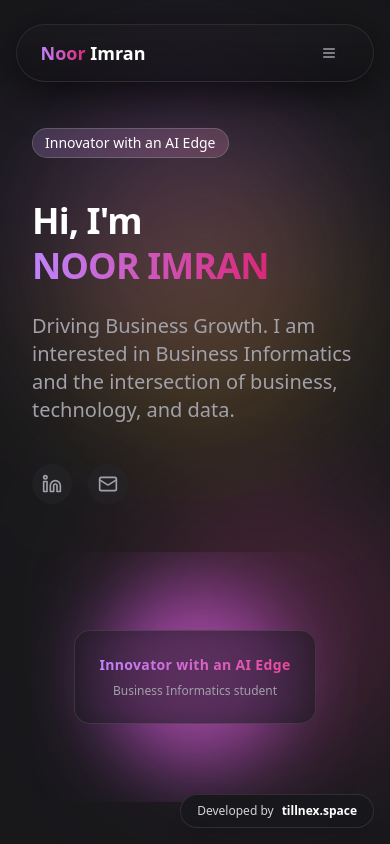
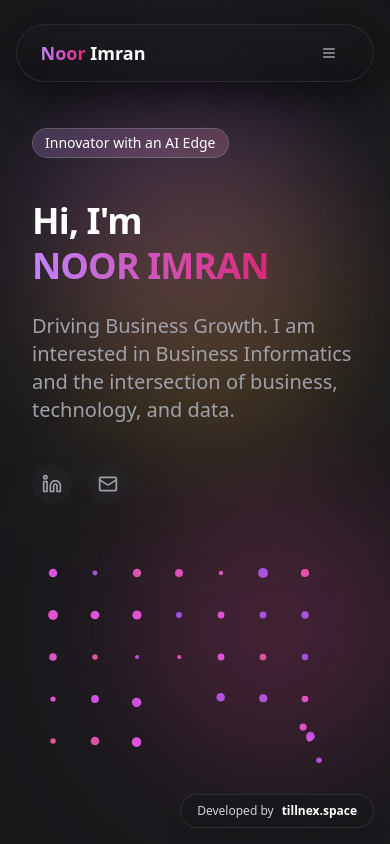
Before and after one commit to ranaahsana16-gif/portfoilio, a Next.js app: page / in a window 390 px wide. Shown: the top 844 px of the page. Built offline with nearby package versions, Linux system fonts and the light colour scheme.

Commit message:
fix: restore canvas particles on mobile with auto-drift animation and pointer-events-none to prevent touch-scroll conflicts

```diff
--- a/components/creative-hero.tsx
+++ b/components/creative-hero.tsx
@@ -9,8 +9,6 @@ export function CreativeHero() {
   const isMobile = useMobile()
 
   useEffect(() => {
-    if (isMobile) return
-
     const canvas = canvasRef.current
     if (!canvas) return
 
@@ -40,12 +38,15 @@ export function CreativeHero() {
     let targetY = 0
 
     const handleMouseMove = (e: MouseEvent) => {
+      if (isMobile) return
       const rect = canvas.getBoundingClientRect()
       targetX = e.clientX - rect.left
       targetY = e.clientY - rect.top
     }
 
-    window.addEventListener("mousemove", handleMouseMove)
+    if (!isMobile) {
+      window.addEventListener("mousemove", handleMouseMove)
+    }
 
     // Particle class
     class Particle {
@@ -63,7 +64,7 @@ export function CreativeHero() {
         this.y = y
         this.baseX = x
         this.baseY = y
-        this.size = Math.random() * 5 + 2
+        this.size = Math.random() * (isMobile ? 3 : 5) + 2
         this.density = Math.random() * 30 + 1
         this.distance = 0
 
@@ -73,7 +74,7 @@ export function CreativeHero() {
       }
 
       update() {
-        // Calculate distance between mouse and particle
+        // Calculate distance between mouse/attractor and particle
         const dx = mouseX - this.x
         const dy = mouseY - this.y
         this.distance = Math.sqrt(dx * dx + dy * dy)
@@ -81,7 +82,7 @@ export function CreativeHero() {
         const forceDirectionX = dx / this.distance
         const forceDirectionY = dy / this.distance
 
-        const maxDistance = 100
+        const maxDistance = isMobile ? 80 : 100
         const force = (maxDistance - this.distance) / maxDistance
 
         if (this.distance < maxDistance) {
@@ -113,7 +114,7 @@ export function CreativeHero() {
 
     // Create particle grid
     const particlesArray: Particle[] = []
-    const gridSize = 30
+    const gridSize = isMobile ? 42 : 30 // Larger grid size on mobile = fewer particles = buttery smooth performance
 
     function init() {
       particlesArray.length = 0
@@ -136,8 +137,18 @@ export function CreativeHero() {
     init()
 
     // Animation loop
-    const animate = () => {
+    let animationFrameId: number
+    const animate = (time: number) => {
       ctx.clearRect(0, 0, canvas.width, canvas.height)
+
+      // Auto-drift the attractor if on mobile or if no mouse movement has occurred
+      if (isMobile || (targetX === 0 && targetY === 0)) {
+        const radius = Math.min(canvas.width, canvas.height) / (2.5 * devicePixelRatio)
+        const centerX = (canvas.width / 2) / devicePixelRatio
+        const centerY = (canvas.height / 2) / devicePixelRatio
+        targetX = centerX + Math.cos(time * 0.0008) * radius
+        targetY = centerY + Math.sin(time * 0.0012) * radius
+      }
 
       // Smooth mouse following
       mouseX += (targetX - mouseX) * 0.1
@@ -148,15 +159,15 @@ export function CreativeHero() {
         particlesArray[i].update()
         particlesArray[i].draw()
 
-        // Draw connections
+        // Draw connections between close particles
         for (let j = i; j < particlesArray.length; j++) {
           const dx = particlesArray[i].x - particlesArray[j].x
           const dy = particlesArray[i].y - particlesArray[j].y
           const distance = Math.sqrt(dx * dx + dy * dy)
 
-          if (distance < 30) {
+          if (distance < (isMobile ? 40 : 30)) {
             ctx.beginPath()
-            ctx.strokeStyle = `rgba(180, 120, 255, ${0.2 - distance / 150})`
+            ctx.strokeStyle = `rgba(180, 120, 255, ${0.15 - distance / 150})`
             ctx.lineWidth = 0.5
             ctx.moveTo(particlesArray[i].x, particlesArray[i].y)
             ctx.lineTo(particlesArray[j].x, particlesArray[j].y)
@@ -165,10 +176,10 @@ export function CreativeHero() {
         }
       }
 
-      requestAnimationFrame(animate)
+      animationFrameId = requestAnimationFrame(animate)
     }
 
-    animate()
+    animate(0)
 
     // Handle window resize
     window.addEventListener("resize", init)
@@ -177,27 +188,13 @@ export function CreativeHero() {
       window.removeEventListener("resize", setCanvasDimensions)
       window.removeEventListener("resize", init)
       window.removeEventListener("mousemove", handleMouseMove)
+      cancelAnimationFrame(animationFrameId)
     }
   }, [isMobile])
 
-  if (isMobile) {
-    return (
-      <div className="w-full h-[250px] relative flex items-center justify-center overflow-hidden">
-        <div className="absolute w-48 h-48 bg-purple-500 rounded-full mix-blend-screen filter blur-2xl opacity-20 animate-pulse"></div>
-        <div className="absolute w-40 h-40 bg-pink-500 rounded-full mix-blend-screen filter blur-2xl opacity-20 animate-pulse animation-delay-2000"></div>
-        <div className="relative p-6 rounded-2xl bg-zinc-900/60 border border-white/10 backdrop-blur-md flex flex-col items-center gap-2 max-w-[280px] text-center">
-          <span className="text-sm font-semibold tracking-wide bg-clip-text text-transparent bg-gradient-to-r from-purple-400 to-pink-500">
-            Innovator with an AI Edge
-          </span>
-          <span className="text-xs text-zinc-400">Business Informatics student</span>
-        </div>
-      </div>
-    )
-  }
-
   return (
     <motion.div
-      className="w-full h-[500px] relative"
+      className="w-full h-[250px] sm:h-[350px] md:h-[500px] relative pointer-events-none md:pointer-events-auto"
       initial={{ opacity: 0 }}
       animate={{ opacity: 1 }}
       transition={{ duration: 1 }}
```
